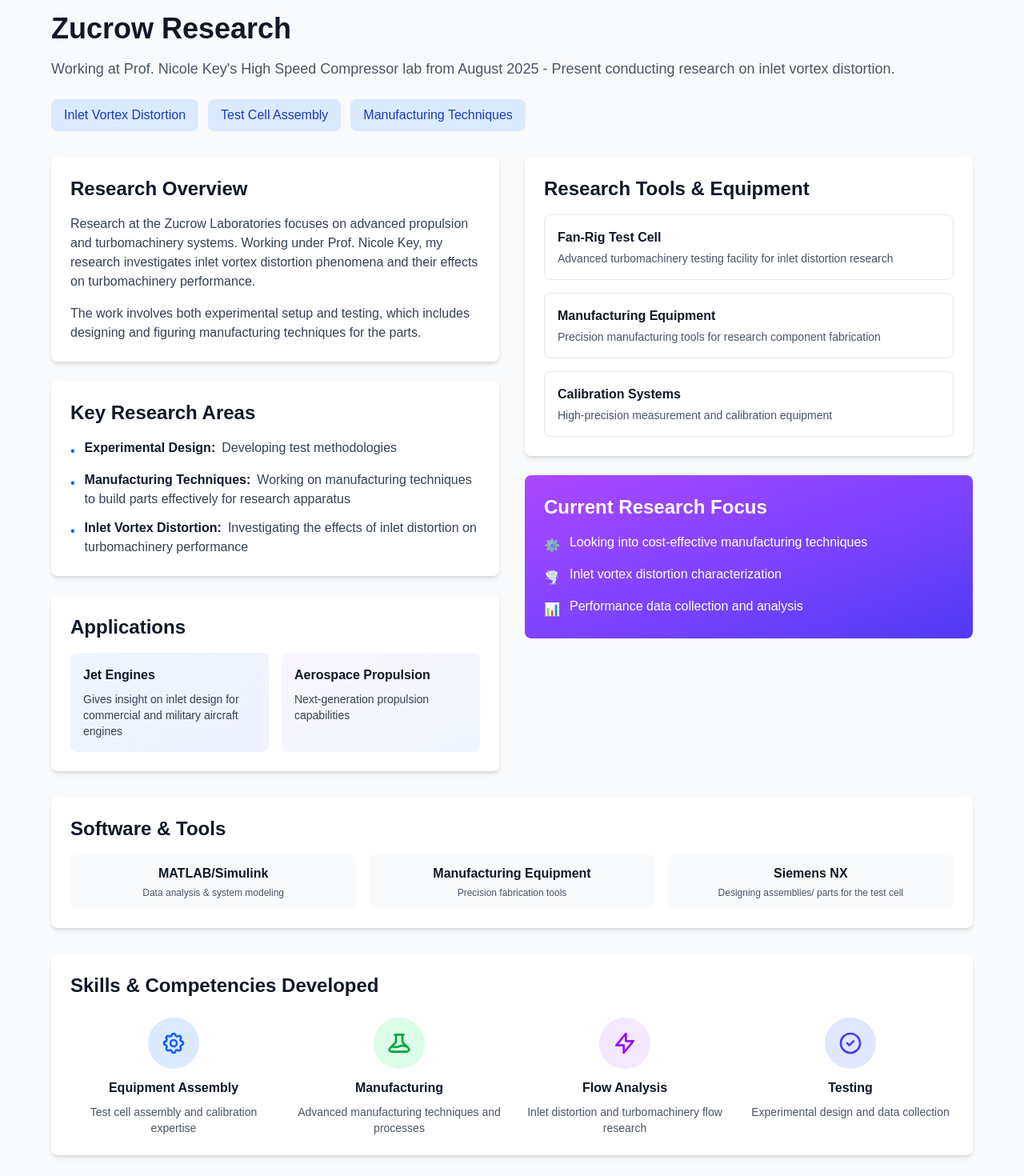
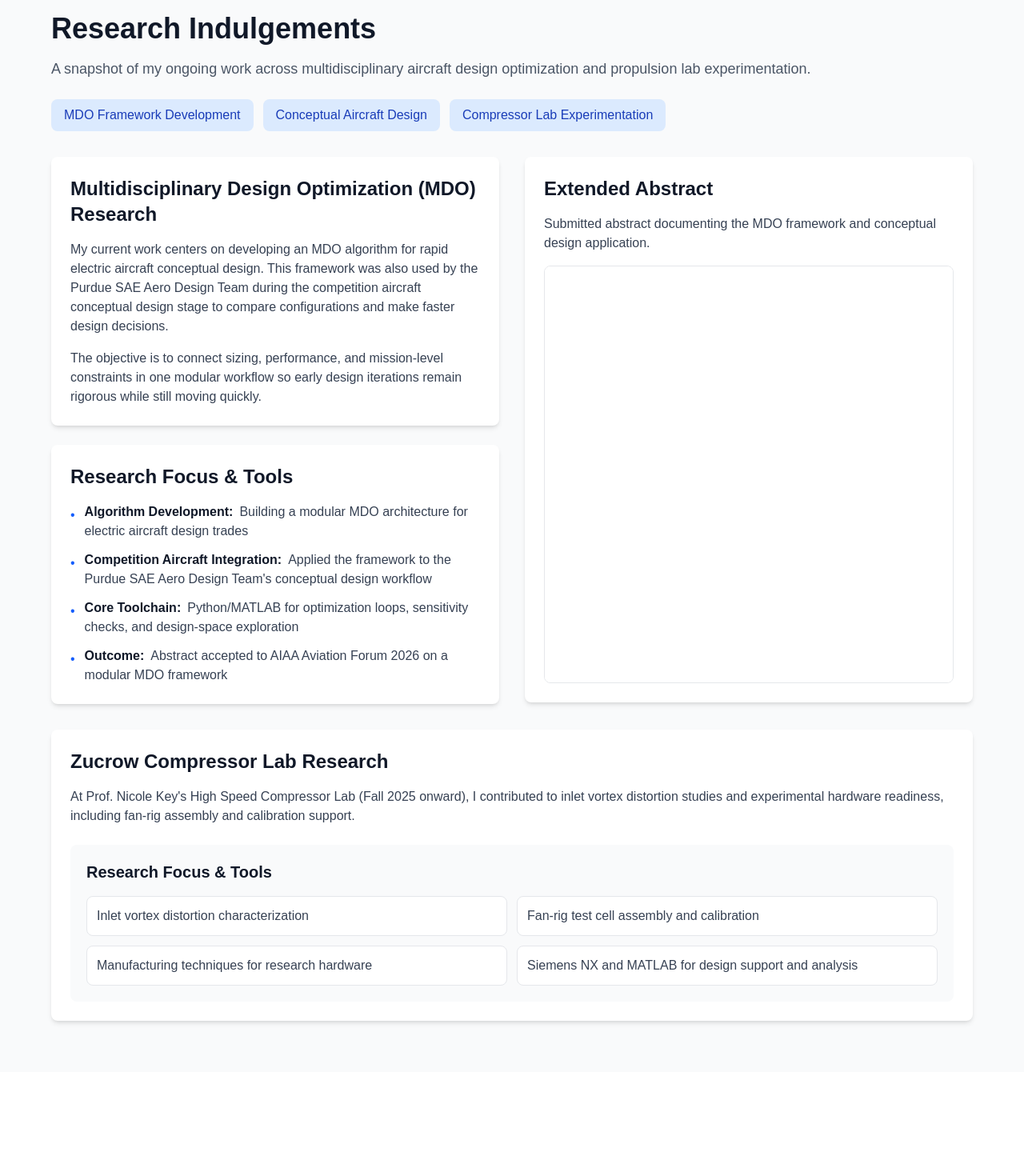
Before and after one commit to aaryan-lath/Personal-Website, a Next.js app: page /research/zucrow in a window 1280 px wide. Shown: the part 120-1590 px from the top of the page at 80% size. After the commit the page ends 1460 px from the top, so only its background shows below. Built offline with nearby package versions, Linux system fonts and the light colour scheme.

Commit message:
Updated research page

```diff
--- a/src/app/page.tsx
+++ b/src/app/page.tsx
@@ -163,7 +163,7 @@ export default function Home() {
   const [isScrollingOut, setIsScrollingOut] = useState(false);
 
   // EDIT TEXT HERE: Rotating interests shown in the hero section.
-  const interests = ['Leader', 'Systems Engineer', 'Product and Design Engineer', 'Changemaker'];
+  const interests = ['Systems Engineer', 'Aerodynamicist', 'Product and Design Engineer', 'Changemaker'];
 
   // EDIT TEXT HERE: Resume/portfolio options shown in the Resume & Contact section.
   // BLOCK GROUP: Each object below is one selectable option; add another by duplicating a key.
@@ -599,7 +599,7 @@ export default function Home() {
               href="/research/rethi"
             />
             <ResearchBox
-              title="Other Research"
+              title="Other Research Indulgements"
               description="Current research project is focusing on Multidisciplinary Design Optimization of electric aircraft. Worked at the high speed compressor lab in Fall 2025."
               points={[
                 'Abstract accepted for the AIAA Aviation forum 2026 on "A Modular MDO Framework for Rapid Electric Aircraft Design"',
--- a/src/app/research/zucrow/page.tsx
+++ b/src/app/research/zucrow/page.tsx
@@ -2,9 +2,9 @@
 
 import { useRouter } from 'next/navigation';
 
-// Page: Zucrow lab research overview
+// Page: Other research highlights (MDO + Zucrow)
 // EDIT TEXT HERE: Page copy is hardcoded in this file.
-export default function ZucrowResearchPage() {
+export default function OtherResearchPage() {
   const router = useRouter();
 
   return (
@@ -24,186 +24,103 @@ export default function ZucrowResearchPage() {
             </button>
 
             {/* EDIT TEXT HERE: Page title */}
-            <h1 className="text-4xl font-bold text-gray-900 mb-4">Zucrow Research</h1>
+            <h1 className="text-4xl font-bold text-gray-900 mb-4">Research Indulgements</h1>
             {/* EDIT TEXT HERE: Intro paragraph */}
             <p className="text-lg text-gray-600 mb-6">
-              Working at Prof. Nicole Key's High Speed Compressor lab from August 2025 - Present conducting research on inlet vortex distortion.
+              A snapshot of my ongoing work across multidisciplinary aircraft design optimization and propulsion lab experimentation.
             </p>
             <div className="flex flex-wrap gap-3 mb-8">
-              <span className="px-4 py-2 bg-blue-100 text-blue-800 font-medium rounded-lg">Inlet Vortex Distortion</span>
-              <span className="px-4 py-2 bg-blue-100 text-blue-800 font-medium rounded-lg">Test Cell Assembly</span>
-              <span className="px-4 py-2 bg-blue-100 text-blue-800 font-medium rounded-lg">Manufacturing Techniques</span>
+              <span className="px-4 py-2 bg-blue-100 text-blue-800 font-medium rounded-lg">MDO Framework Development</span>
+              <span className="px-4 py-2 bg-blue-100 text-blue-800 font-medium rounded-lg">Conceptual Aircraft Design</span>
+              <span className="px-4 py-2 bg-blue-100 text-blue-800 font-medium rounded-lg">Compressor Lab Experimentation</span>
             </div>
           </div>
 
-          {/* Main Content Grid */}
+          {/* MDO section (primary) */}
           <div className="grid grid-cols-1 lg:grid-cols-2 gap-8 mb-8">
-            {/* Left Column - Research Content */}
+            {/* Left Column - MDO details */}
             <div className="space-y-6">
-              {/* Research Overview */}
               <div className="bg-white rounded-lg shadow-md p-6">
-                <h2 className="text-2xl font-semibold text-gray-900 mb-4">Research Overview</h2>
+                <h2 className="text-2xl font-semibold text-gray-900 mb-4">Multidisciplinary Design Optimization (MDO) Research</h2>
                 <p className="text-gray-700 mb-4">
-                  Research at the Zucrow Laboratories focuses on advanced propulsion and turbomachinery systems.
-                  Working under Prof. Nicole Key, my research investigates inlet vortex distortion phenomena
-                  and their effects on turbomachinery performance.
+                  My current work centers on developing an MDO algorithm for rapid electric aircraft conceptual design.
+                  This framework was also used by the Purdue SAE Aero Design Team during the competition aircraft
+                  conceptual design stage to compare configurations and make faster design decisions.
                 </p>
                 <p className="text-gray-700">
-                  The work involves both experimental setup and testing, which includes designing and figuring manufacturing techniques for the parts.
+                  The objective is to connect sizing, performance, and mission-level constraints in one modular workflow so
+                  early design iterations remain rigorous while still moving quickly.
                 </p>
               </div>
 
-              {/* Research Areas */}
               <div className="bg-white rounded-lg shadow-md p-6">
-                <h2 className="text-2xl font-semibold text-gray-900 mb-4">Key Research Areas</h2>
-                {/* Layout tip: This is a vertical list. If you add many items and want two columns, change this container to a grid and add something like md:grid-cols-2. */}
+                <h2 className="text-2xl font-semibold text-gray-900 mb-4">Research Focus &amp; Tools</h2>
                 <ul className="space-y-3">
-                    {/* BLOCK GROUP: Each list item is one research area; add another by copying a list item. */}
-                    <li className="flex items-start">
+                  <li className="flex items-start">
                     <span className="text-blue-600 mr-3 mt-1">•</span>
                     <div>
-                      <span className="font-semibold text-gray-900">Experimental Design:</span>
-                      <span className="text-gray-700 ml-2">Developing test methodologies</span>
+                      <span className="font-semibold text-gray-900">Algorithm Development:</span>
+                      <span className="text-gray-700 ml-2">Building a modular MDO architecture for electric aircraft design trades</span>
                     </div>
                   </li>
                   <li className="flex items-start">
                     <span className="text-blue-600 mr-3 mt-1">•</span>
                     <div>
-                      <span className="font-semibold text-gray-900">Manufacturing Techniques:</span>
-                      <span className="text-gray-700 ml-2">Working on manufacturing techniques to build parts effectively for research apparatus</span>
+                      <span className="font-semibold text-gray-900">Competition Aircraft Integration:</span>
+                      <span className="text-gray-700 ml-2">Applied the framework to the Purdue SAE Aero Design Team&apos;s conceptual design workflow</span>
                     </div>
                   </li>
                   <li className="flex items-start">
                     <span className="text-blue-600 mr-3 mt-1">•</span>
                     <div>
-                      <span className="font-semibold text-gray-900">Inlet Vortex Distortion:</span>
-                      <span className="text-gray-700 ml-2">Investigating the effects of inlet distortion on turbomachinery performance</span>
+                      <span className="font-semibold text-gray-900">Core Toolchain:</span>
+                      <span className="text-gray-700 ml-2">Python/MATLAB for optimization loops, sensitivity checks, and design-space exploration</span>
+                    </div>
+                  </li>
+                  <li className="flex items-start">
+                    <span className="text-blue-600 mr-3 mt-1">•</span>
+                    <div>
+                      <span className="font-semibold text-gray-900">Outcome:</span>
+                      <span className="text-gray-700 ml-2">Abstract accepted to AIAA Aviation Forum 2026 on a modular MDO framework</span>
                     </div>
                   </li>
                 </ul>
               </div>
-
-              {/* Applications */}
-              <div className="bg-white rounded-lg shadow-md p-6">
-                <h2 className="text-2xl font-semibold text-gray-900 mb-4">Applications</h2>
-                <div className="grid grid-cols-1 md:grid-cols-2 gap-4">
-                  <div className="bg-gradient-to-br from-blue-50 to-indigo-50 p-4 rounded-lg">
-                    <h3 className="font-semibold text-gray-900 mb-2">Jet Engines</h3>
-                    <p className="text-gray-700 text-sm">Gives insight on inlet design for commercial and military aircraft engines</p>
-                  </div>
-                  <div className="bg-gradient-to-br from-purple-50 to-blue-50 p-4 rounded-lg">
-                    <h3 className="font-semibold text-gray-900 mb-2">Aerospace Propulsion</h3>
-                    <p className="text-gray-700 text-sm">Next-generation propulsion capabilities</p>
-                  </div>
-                </div>
-              </div>
             </div>
 
-            {/* Right Column - Research Tools */}
+            {/* Right Column - Extended abstract PDF */}
             <div className="space-y-6">
-              {/* Research Tools */}
               <div className="bg-white rounded-lg shadow-md p-6">
-                <h2 className="text-2xl font-semibold text-gray-900 mb-4">Research Tools & Equipment</h2>
-                <div className="space-y-4">
-                  <div className="border border-gray-200 rounded-lg p-4">
-                    <h3 className="font-semibold text-gray-900 mb-1">Fan-Rig Test Cell</h3>
-                    <p className="text-gray-600 text-sm">Advanced turbomachinery testing facility for inlet distortion research</p>
-                  </div>
-                  <div className="border border-gray-200 rounded-lg p-4">
-                    <h3 className="font-semibold text-gray-900 mb-1">Manufacturing Equipment</h3>
-                    <p className="text-gray-600 text-sm">Precision manufacturing tools for research component fabrication</p>
-                  </div>
-                  <div className="border border-gray-200 rounded-lg p-4">
-                    <h3 className="font-semibold text-gray-900 mb-1">Calibration Systems</h3>
-                    <p className="text-gray-600 text-sm">High-precision measurement and calibration equipment</p>
-                  </div>
+                <h2 className="text-2xl font-semibold text-gray-900 mb-4">Extended Abstract</h2>
+                <p className="text-gray-700 mb-4">
+                  Submitted abstract documenting the MDO framework and conceptual design application.
+                </p>
+                <div className="rounded-lg overflow-hidden border border-gray-200">
+                  <iframe
+                    src="/ExtendedAbstract.pdf"
+                    title="MDO Extended Abstract"
+                    className="w-full h-[520px]"
+                  />
                 </div>
-              </div>
-
-              {/* Current Work */}
-              <div className="bg-gradient-to-br from-purple-500 to-indigo-600 rounded-lg p-6 text-white">
-                <h2 className="text-2xl font-semibold mb-4">Current Research Focus</h2>
-                <ul className="space-y-3">
-                  <li className="flex items-start">
-                    <span className="mr-3 mt-1">⚙️</span>
-                    <span>Looking into cost-effective manufacturing techniques</span>
-                  </li>
-                  <li className="flex items-start">
-                    <span className="mr-3 mt-1">🌪️</span>
-                    <span>Inlet vortex distortion characterization</span>
-                  </li>
-                  <li className="flex items-start">
-                    <span className="mr-3 mt-1">📊</span>
-                    <span>Performance data collection and analysis</span>
-                  </li>
-                </ul>
               </div>
             </div>
           </div>
 
-          {/* Research Tools & Software */}
+          {/* Zucrow section (secondary) */}
           <div className="bg-white rounded-lg shadow-md p-6 mb-8">
-            <h2 className="text-2xl font-semibold text-gray-900 mb-4">Software & Tools</h2>
-            <div className="grid grid-cols-3 gap-4">
-              <div className="text-center p-3 bg-gray-50 rounded-lg">
-                <h4 className="font-semibold text-gray-900 mb-1">MATLAB/Simulink</h4>
-                <p className="text-xs text-gray-600">Data analysis & system modeling</p>
-              </div>
-              <div className="text-center p-3 bg-gray-50 rounded-lg">
-                <h4 className="font-semibold text-gray-900 mb-1">Manufacturing Equipment</h4>
-                <p className="text-xs text-gray-600">Precision fabrication tools</p>
-              </div>
-              <div className="text-center p-3 bg-gray-50 rounded-lg">
-                <h4 className="font-semibold text-gray-900 mb-1">Siemens NX</h4>
-                <p className="text-xs text-gray-600">Designing assemblies/ parts for the test cell</p>
-              </div>
-            </div>
-          </div>
-
-          {/* Research Impact & Skills */}
-          <div className="bg-white rounded-lg shadow-md p-6">
-            <h2 className="text-2xl font-semibold text-gray-900 mb-6">Skills & Competencies Developed</h2>
-            <div className="grid grid-cols-1 md:grid-cols-2 lg:grid-cols-4 gap-6">
-              <div className="text-center">
-                <div className="w-16 h-16 bg-blue-100 rounded-full flex items-center justify-center mx-auto mb-3">
-                  <svg className="w-8 h-8 text-blue-600" fill="none" stroke="currentColor" viewBox="0 0 24 24">
-                    <path strokeLinecap="round" strokeLinejoin="round" strokeWidth="2" d="M10.325 4.317c.426-1.756 2.924-1.756 3.35 0a1.724 1.724 0 002.573 1.066c1.543-.94 3.31.826 2.37 2.37a1.724 1.724 0 001.065 2.572c1.756.426 1.756 2.924 0 3.35a1.724 1.724 0 00-1.066 2.573c.94 1.543-.826 3.31-2.37 2.37a1.724 1.724 0 00-2.572 1.065c-.426 1.756-2.924 1.756-3.35 0a1.724 1.724 0 00-2.573-1.066c-1.543.94-3.31-.826-2.37-2.37a1.724 1.724 0 00-1.065-2.572c-1.756-.426-1.756-2.924 0-3.35a1.724 1.724 0 001.066-2.573c-.94-1.543.826-3.31 2.37-2.37.996.608 2.296.07 2.572-1.065z" />
-                    <path strokeLinecap="round" strokeLinejoin="round" strokeWidth="2" d="M15 12a3 3 0 11-6 0 3 3 0 016 0z" />
-                  </svg>
-                </div>
-                <h3 className="font-semibold text-gray-900 mb-2">Equipment Assembly</h3>
-                <p className="text-gray-600 text-sm">Test cell assembly and calibration expertise</p>
-              </div>
-
-              <div className="text-center">
-                <div className="w-16 h-16 bg-green-100 rounded-full flex items-center justify-center mx-auto mb-3">
-                  <svg className="w-8 h-8 text-green-600" fill="none" stroke="currentColor" viewBox="0 0 24 24">
-                    <path strokeLinecap="round" strokeLinejoin="round" strokeWidth="2" d="M19.428 15.428a2 2 0 00-1.022-.547l-2.387-.477a6 6 0 00-3.86.517l-.318.158a6 6 0 01-3.86.517L6.05 15.21a2 2 0 00-1.806.547M8 4h8l-1 1v5.172a2 2 0 00.586 1.414l5 5c1.26 1.26.367 3.414-1.415 3.414H4.828c-1.782 0-2.674-2.154-1.414-3.414l5-5A2 2 0 009 10.172V5L8 4z" />
-                  </svg>
-                </div>
-                <h3 className="font-semibold text-gray-900 mb-2">Manufacturing</h3>
-                <p className="text-gray-600 text-sm">Advanced manufacturing techniques and processes</p>
-              </div>
-
-              <div className="text-center">
-                <div className="w-16 h-16 bg-purple-100 rounded-full flex items-center justify-center mx-auto mb-3">
-                  <svg className="w-8 h-8 text-purple-600" fill="none" stroke="currentColor" viewBox="0 0 24 24">
-                    <path strokeLinecap="round" strokeLinejoin="round" strokeWidth="2" d="M13 10V3L4 14h7v7l9-11h-7z" />
-                  </svg>
-                </div>
-                <h3 className="font-semibold text-gray-900 mb-2">Flow Analysis</h3>
-                <p className="text-gray-600 text-sm">Inlet distortion and turbomachinery flow research</p>
-              </div>
-
-              <div className="text-center">
-                <div className="w-16 h-16 bg-indigo-100 rounded-full flex items-center justify-center mx-auto mb-3">
-                  <svg className="w-8 h-8 text-indigo-600" fill="none" stroke="currentColor" viewBox="0 0 24 24">
-                    <path strokeLinecap="round" strokeLinejoin="round" strokeWidth="2" d="M9 12l2 2 4-4m6 2a9 9 0 11-18 0 9 9 0 0118 0z" />
-                  </svg>
-                </div>
-                <h3 className="font-semibold text-gray-900 mb-2">Testing</h3>
-                <p className="text-gray-600 text-sm">Experimental design and data collection</p>
-              </div>
+            <h2 className="text-2xl font-semibold text-gray-900 mb-4">Zucrow Compressor Lab Research</h2>
+            <p className="text-gray-700 mb-6">
+              At Prof. Nicole Key&apos;s High Speed Compressor Lab (Fall 2025 onward), I contributed to inlet vortex
+              distortion studies and experimental hardware readiness, including fan-rig assembly and calibration support.
+            </p>
+            <div className="bg-gray-50 rounded-lg p-5">
+              <h3 className="text-xl font-semibold text-gray-900 mb-4">Research Focus &amp; Tools</h3>
+              <ul className="grid grid-cols-1 md:grid-cols-2 gap-3 text-gray-700">
+                <li className="border border-gray-200 bg-white rounded-lg p-3">Inlet vortex distortion characterization</li>
+                <li className="border border-gray-200 bg-white rounded-lg p-3">Fan-rig test cell assembly and calibration</li>
+                <li className="border border-gray-200 bg-white rounded-lg p-3">Manufacturing techniques for research hardware</li>
+                <li className="border border-gray-200 bg-white rounded-lg p-3">Siemens NX and MATLAB for design support and analysis</li>
+              </ul>
             </div>
           </div>
         </div>
```
